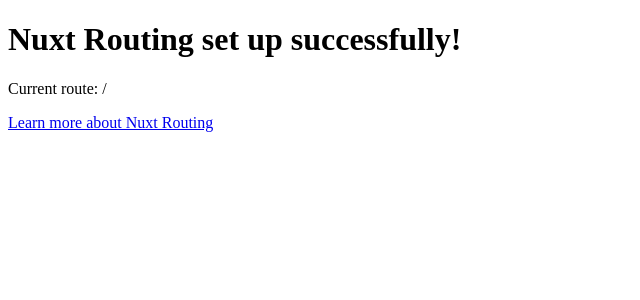
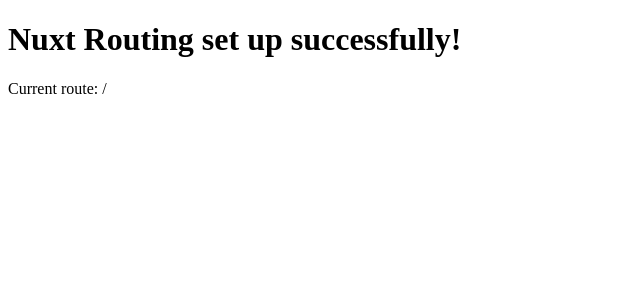
Before and after one commit to maoirving/nuxt3_demo, a Nuxt app: page / in a window 1280 px wide. Shown: the top 300 px of the page, without its empty margins (0-640 px from the left). Built offline with nearby package versions, Linux system fonts and the light colour scheme.

Commit message:
chore: add eslint and prettier

```diff
--- a/nuxt.config.ts
+++ b/nuxt.config.ts
@@ -1,4 +1,4 @@
 // https://nuxt.com/docs/api/configuration/nuxt-config
 export default defineNuxtConfig({
-  devtools: { enabled: true }
+  devtools: { enabled: true },
 })
--- a/pages/index.vue
+++ b/pages/index.vue
@@ -6,6 +6,5 @@
   <div>
     <h1>Nuxt Routing set up successfully!</h1>
     <p>Current route: {{ route.path }}</p>
-    <a href="https://nuxt.com/docs/getting-started/routing" target="_blank">Learn more about Nuxt Routing</a>
   </div>
 </template>
```
Also changed, not shown: package.json (+10 -1 lines), .eslintrc.js (added), 2 other files (tests, documents, lock files or other folders).
